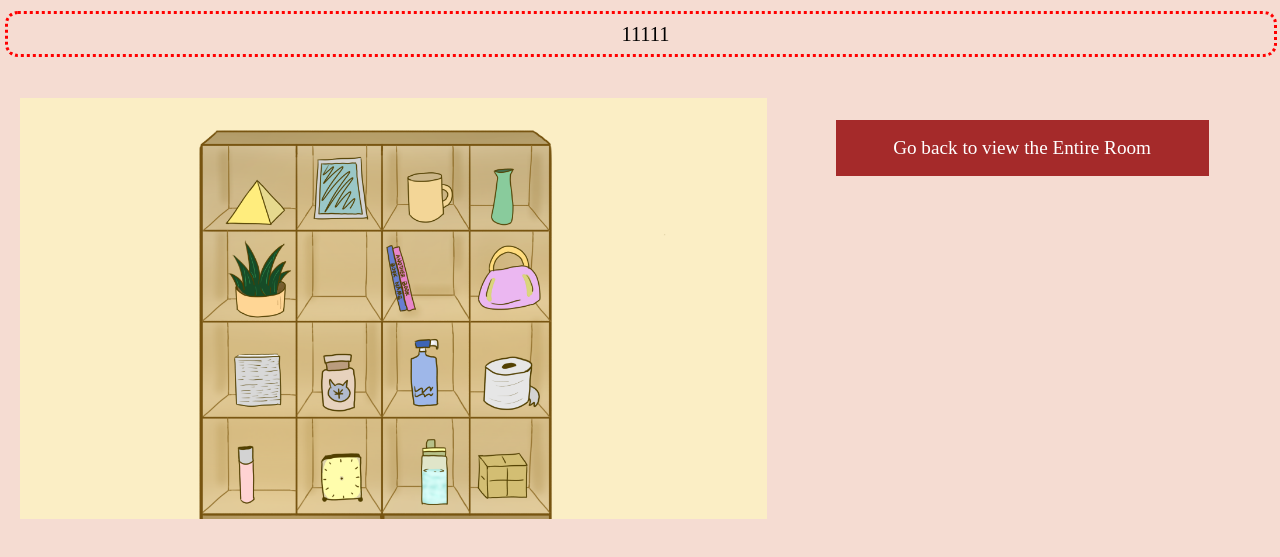
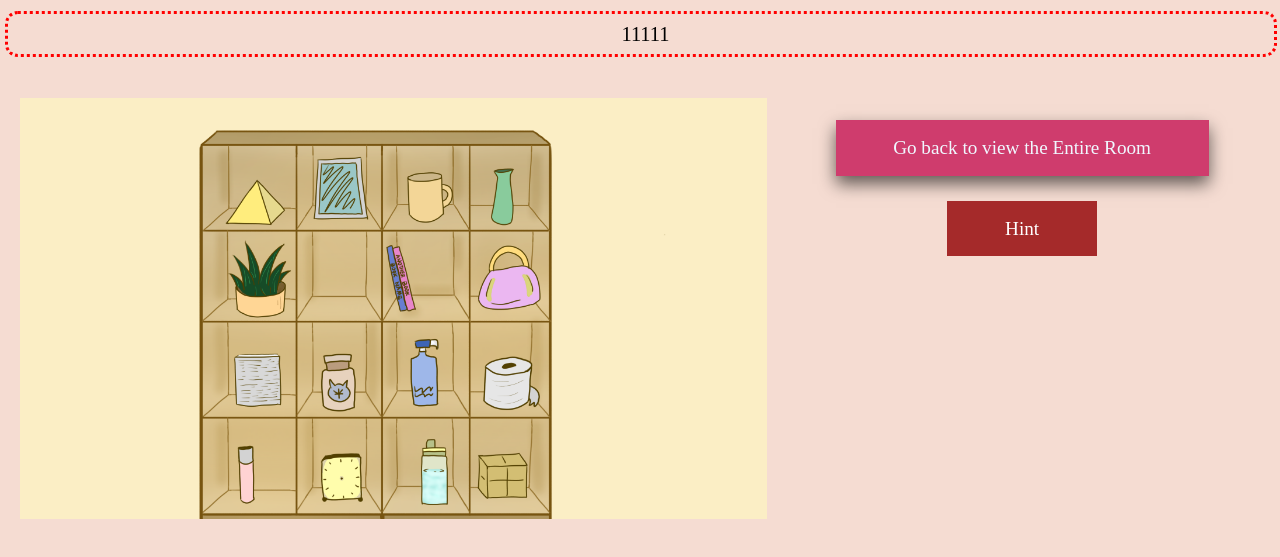
Before and after one commit to budew537/WebJam_Project, a website: page left.html in a window 1280 px wide. In both pictures the pointer is over the link "Go back to view the Entire Room". Shown: the part 107-664 px from the top of the page. Drawn offline with Linux system fonts and the light colour scheme.

Commit message:
change font to times new roman

```diff
--- a/left.html
+++ b/left.html
@@ -37,6 +37,10 @@
           Go back to view the Entire Room
         </a>
 
+        <button class="button2" id="hintLeftButton">
+          Hint
+        </button>
+
       </div>
   </body>
 </html>
--- a/styles.css
+++ b/styles.css
@@ -3,6 +3,7 @@
   margin: 1px;
   padding: 1px;
   box-sizing: border-box;
+  font-family: Times New Roman;
 }
 
 /*set background color except the header part*/
@@ -116,7 +117,7 @@ header {
   box-shadow: 0 8px 16px 0 rgba(0, 0, 0, 0.6);
 }
 
-/*button on index.html page setup*/
+/*button on left.html page setup*/
 .button2 {
   background-color: brown;
   border: none;
@@ -128,3 +129,10 @@ header {
   font-size: 1.5vw;
   margin-top: 1.9vw;
 }
+
+/*button on left.html page setup, after hover*/
+.button2:hover {
+  background-color: rgb(207, 60, 109);
+  color: aliceblue;
+  box-shadow: 0 8px 16px 0 rgba(0, 0, 0, 0.6);
+}
```
